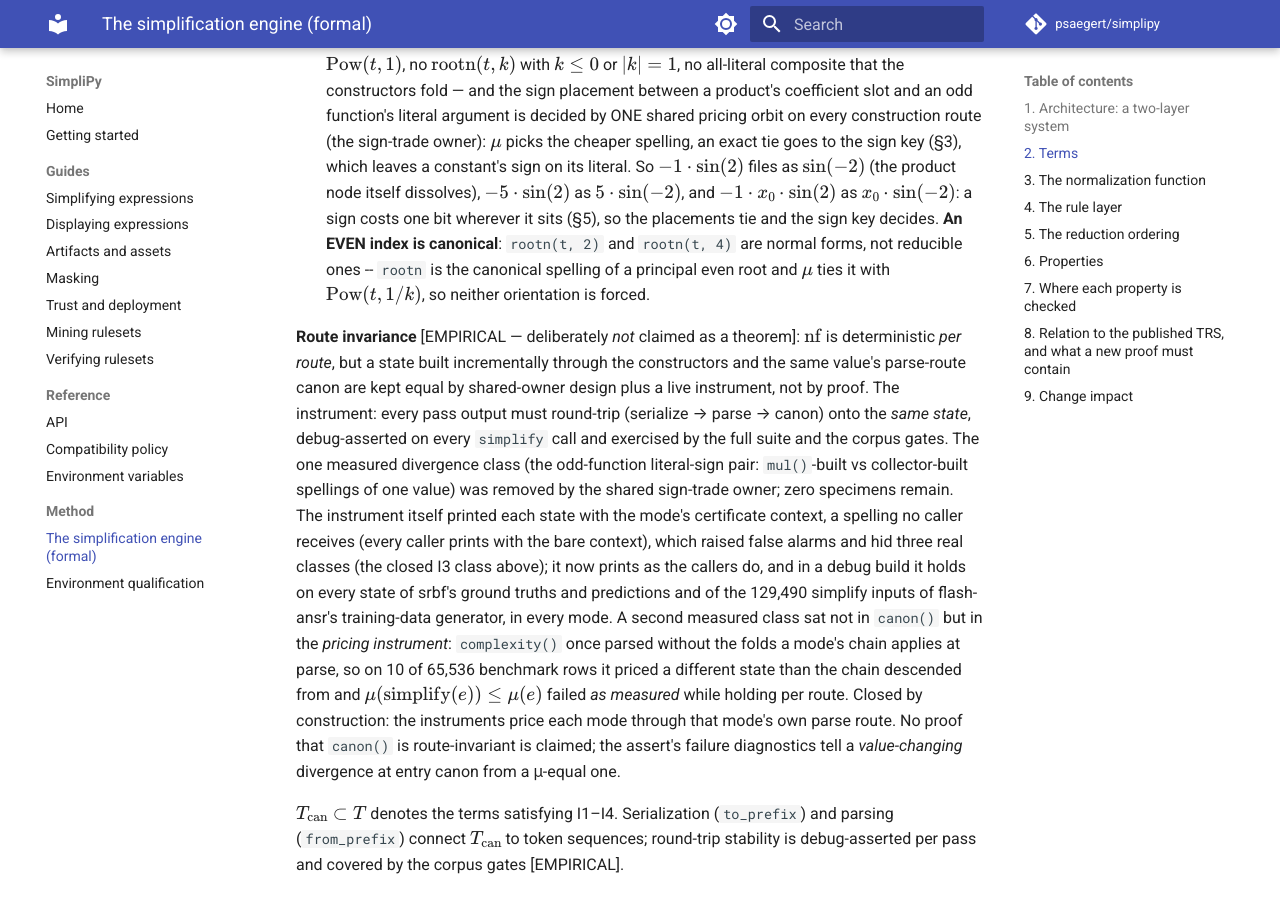
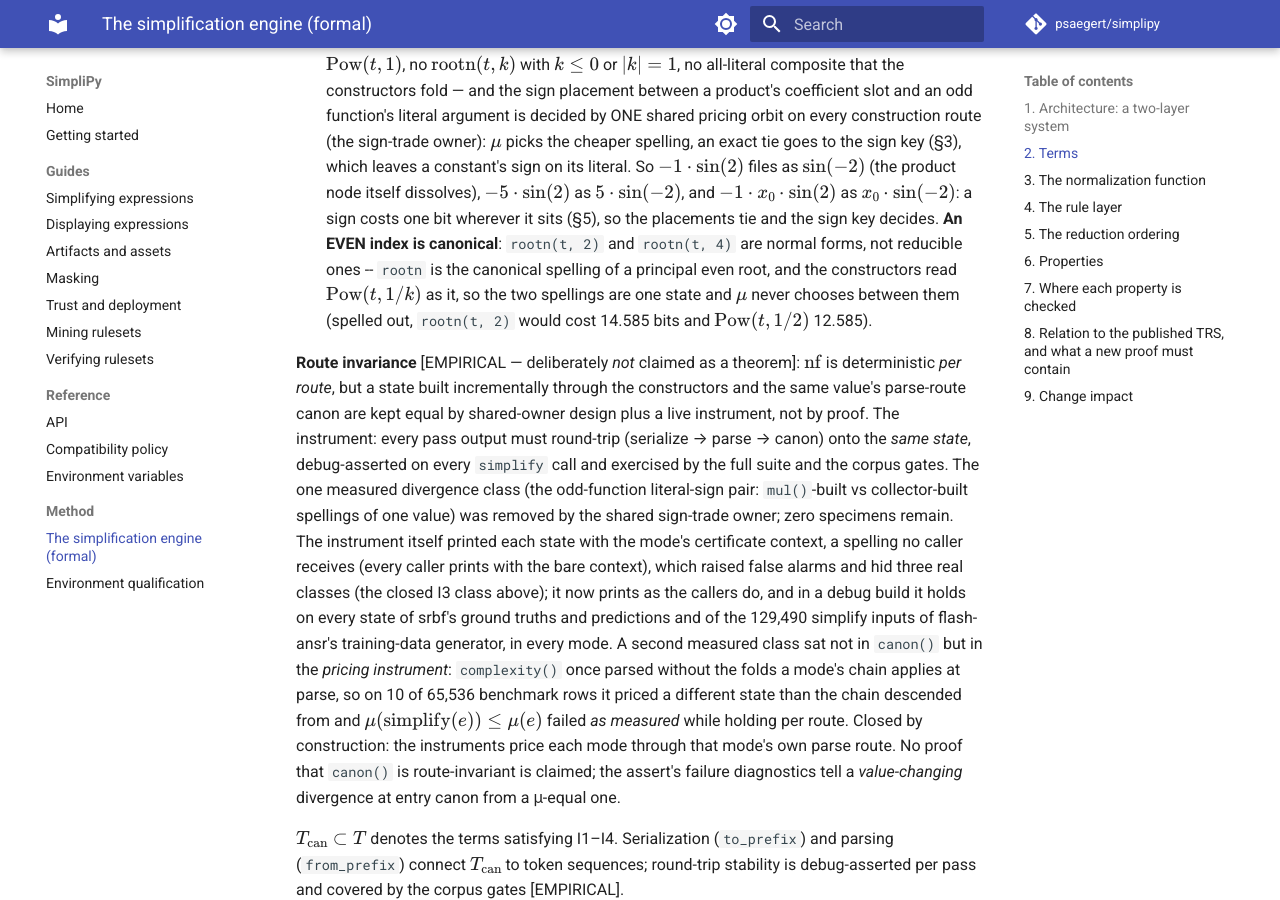
Before and after one commit to psaegert/simplipy, an MkDocs documentation site: the page built from docs/formal.md, in a window 1280 px wide and 900 px high, scrolled down 3212 px. Built offline with MkDocs 1.6.1 and Material for MkDocs 9.7.7, drawn with Linux system fonts in a browser that asks for light colours; comment, search, counter and statistics services are not loaded; some of the changed text lies outside the part shown.

Commit message:
The measure's notes state today's prices
exp(1), the cheapest spelling of e, costs 8 bits (a 6-bit head and the 2-bit literal 1), not 9;
the comments of mu_e and of the symbol table say so. The two tiers of function heads are a
choice the census does not make: rootn is the one head a skeleton reaches for constantly, and
exp, log, abs, sin, cos and tan are as rare in it as the transcendental heads; the comment says
that instead of "read off the census". The formal notes no longer claim that mu ties rootn(t, 2)
with Pow(t, 1/2): the constructors read the power as the root, so the two are one state (spelled
out they would cost 14.585 and 12.585 bits); and the census holds seventeen variables, so a
specific one carries 5.74 bits, not 5.82.

Co-Authored-By: Claude Opus 5.5 <noreply@anthropic.com>
Claude-Session: https://claude.ai/code/session_016gamUqKQqroqag4GFsNu6W

```diff
--- a/docs/formal.md
+++ b/docs/formal.md
@@ -129,8 +129,9 @@ serialization-stability check `stable()` in `ac_simplify_ex`]:
   $-1 \cdot x_0 \cdot \sin(2)$ as $x_0 \cdot \sin(-2)$: a sign costs one bit wherever it sits
   (§5), so the placements tie and the sign key decides.
   **An EVEN index is canonical**: `rootn(t, 2)` and `rootn(t, 4)` are normal forms, not reducible ones --
-  `rootn` is the canonical spelling of a principal even root and $\mu$ ties it with
-  $\mathrm{Pow}(t, 1/k)$, so neither orientation is forced.
+  `rootn` is the canonical spelling of a principal even root, and the constructors read
+  $\mathrm{Pow}(t, 1/k)$ as it, so the two spellings are one state and $\mu$ never chooses
+  between them (spelled out, `rootn(t, 2)` would cost 14.585 bits and $\mathrm{Pow}(t, 1/2)$ 12.585).
 
 **Route invariance** [EMPIRICAL — deliberately *not* claimed as a theorem]:
 $\mathrm{nf}$ is deterministic *per route*, but a state built incrementally through
```
Also changed, not shown: other parts of docs/formal.md (+1 -1 lines), 1 other file.
